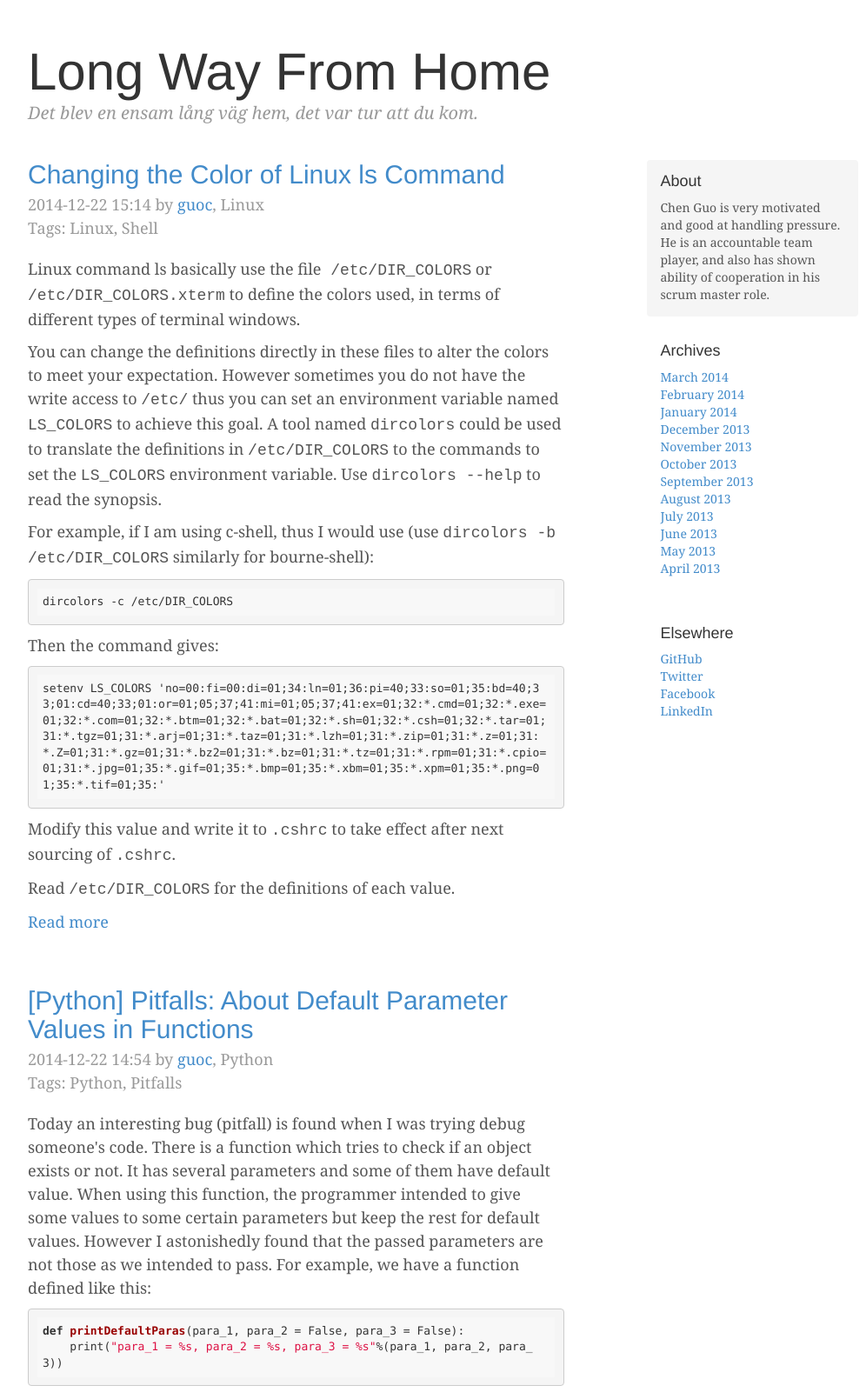
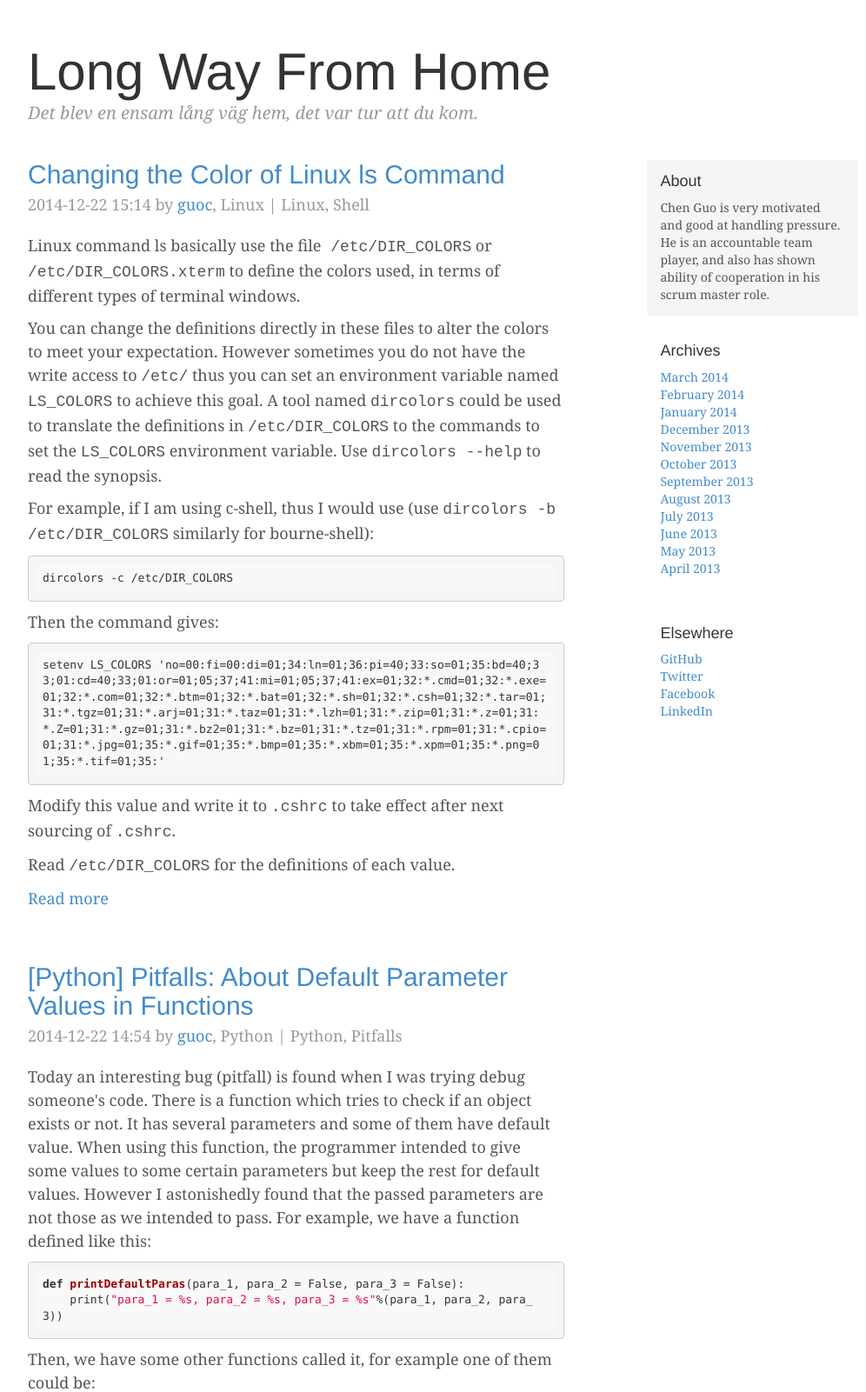
Before and after one commit to guo-chen/minasidor, a Django app: page / in a window 1280 px wide. Shown: the part 40-1641 px from the top of the page at 87% size, without its empty margins (138-1134 px from the left). Run offline with Django 3.2, Linux system fonts and the light colour scheme; data comes from the database, SQL or seed files in the repository; both versions use the stored data as it was after the commit; some libraries are stand-ins or nearby versions.

Commit message:
bug fixes

```diff
--- a/blog/templates/blog/home.html
+++ b/blog/templates/blog/home.html
@@ -8,12 +8,15 @@
             {% if article.subtitle %}
                 <h3 class="blog-post-subtitle">{{ article.subtitle }}</h3>
             {% endif %}
-            <p class="blog-post-meta">{{ article.publish_time|date:"Y-m-d H:i"}} by <a href="mailto:{{ article.author.email }}?subject=feedback">{{ article.author }}</a>, {{ article.category }}
-            <br/>
-            {% if article.tags.all %}
-                Tags: {{ article.tags.all|join:", " }}</p>
-            {% endif %}
+            <p class="blog-post-meta">
+            	{{ article.publish_time|date:"Y-m-d H:i"}} by
+            	<a href="mailto:{{ article.author.email }}?subject=feedback">{{ article.author }}</a>,
+            	{{ article.category }}
 
+	            {% if article.tags.all %}
+	                | {{ article.tags.all|join:", " }}
+	            {% endif %}
+			</p>
         {{ article.content|truncatewords_html:150|safe }}
         <p class="blog-post-meta"><a href = "/articles/details/{{ article.id }}">Read more</a></p>
         </div><!-- /.blog-post -->
```
Also changed, not shown: db.sqlite3.
